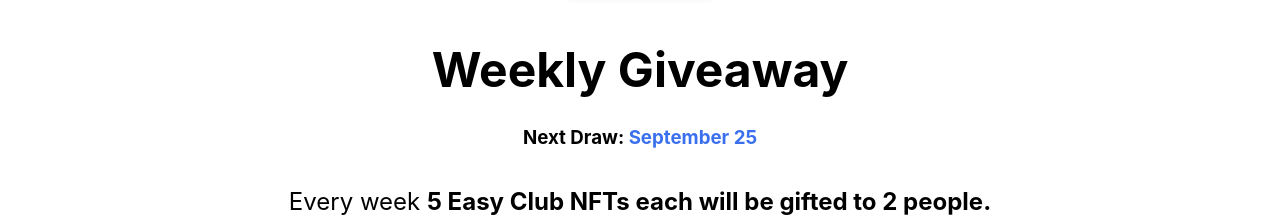
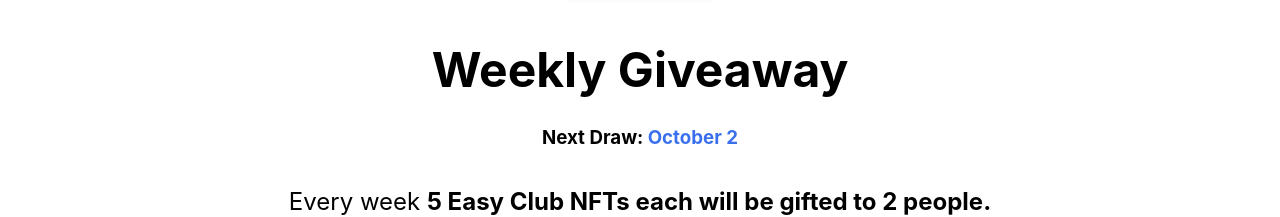
Before and after one commit to DoguD/EasyBackup-Website, a Next.js app: page / in a window 1280 px wide. Shown: the part 880-1097 px from the top of the page. Built offline with nearby package versions, Linux system fonts and the light colour scheme; no server answers.

Commit message:
date update

```diff
--- a/pages/index.js
+++ b/pages/index.js
@@ -302,7 +302,7 @@ export default function Home() {
                 <h2 className={styles.subTitle}>
                     Weekly Giveaway
                 </h2>
-                <h3>Next Draw: <span style={{color: "#3a70ed"}}>September 25</span></h3>
+                <h3>Next Draw: <span style={{color: "#3a70ed"}}>October 2</span></h3>
                 <p className={styles.description} style={{marginBottom: 16}}>Every week <span
                     style={{fontWeight: 'bold'}}>5 Easy Club NFTs each will be gifted to 2 people.</span><br/>
                     All you need to do is to mint an NFT during the week. Each NFT minted is one entry for the
```
